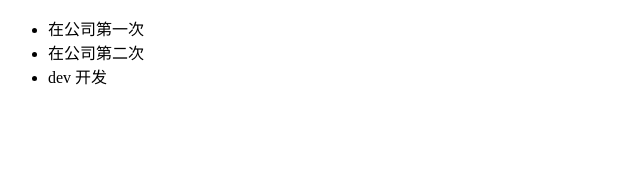
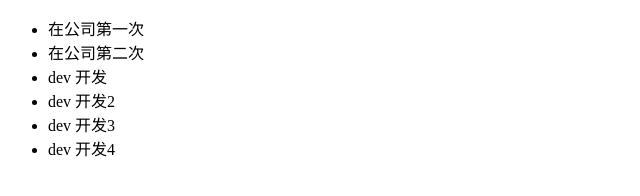
Before and after one commit to Dangdtx/capitalHot, a plain HTML site: page index.html in a window 1280 px wide. Shown: the whole page, without its empty margins (0-640 px from the left). Drawn offline with Linux system fonts and the light colour scheme.

Commit message:
Cd2
Cd3

Cd4

```diff
--- a/index.html
+++ b/index.html
@@ -13,6 +13,10 @@
         <li>在公司第一次</li>
         <li>在公司第二次</li>
         <li>dev 开发</li>
+        <li>dev 开发2</li>
+        <li>dev 开发3</li>
+        <li>dev 开发4</li>
+
     </ul>
 
 </body>
```
